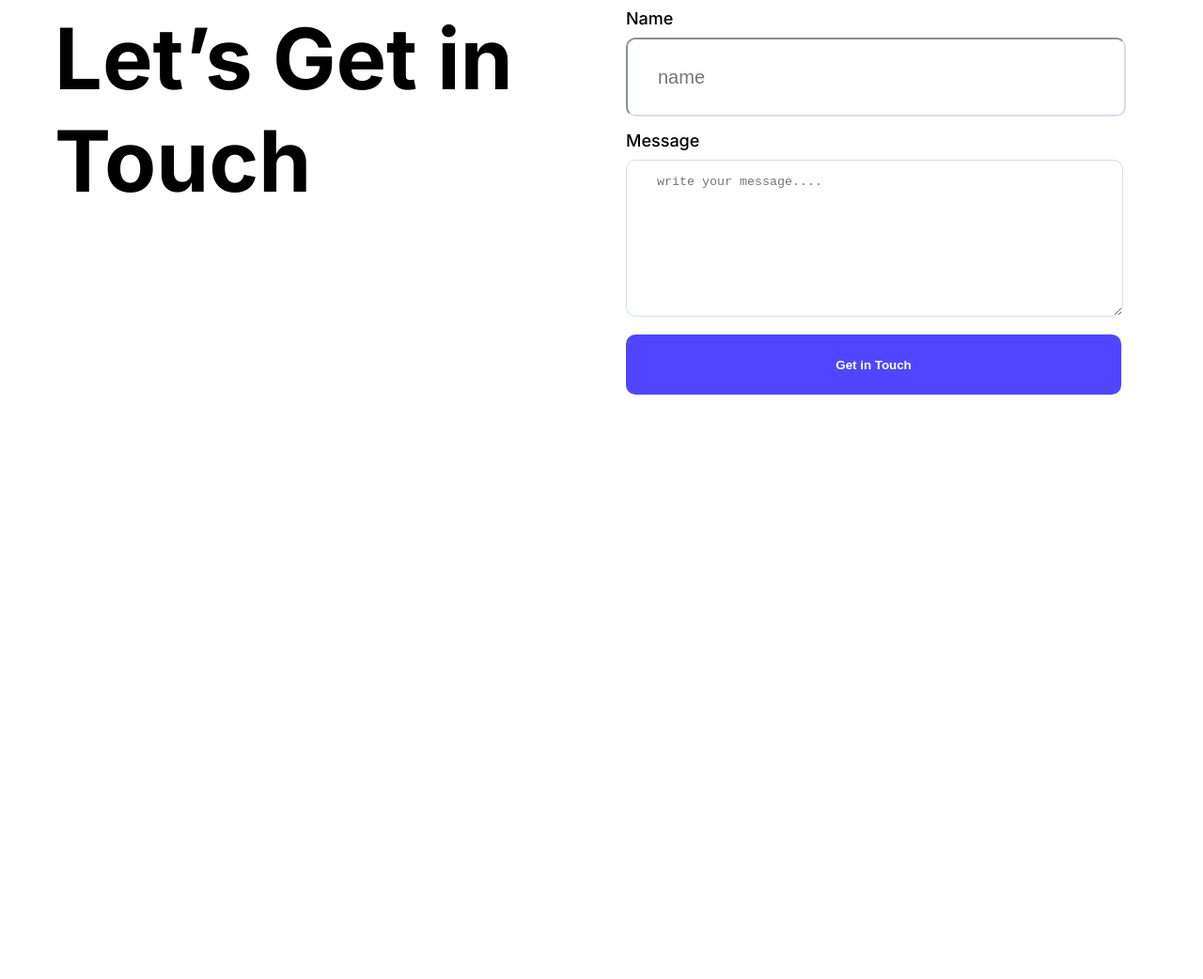
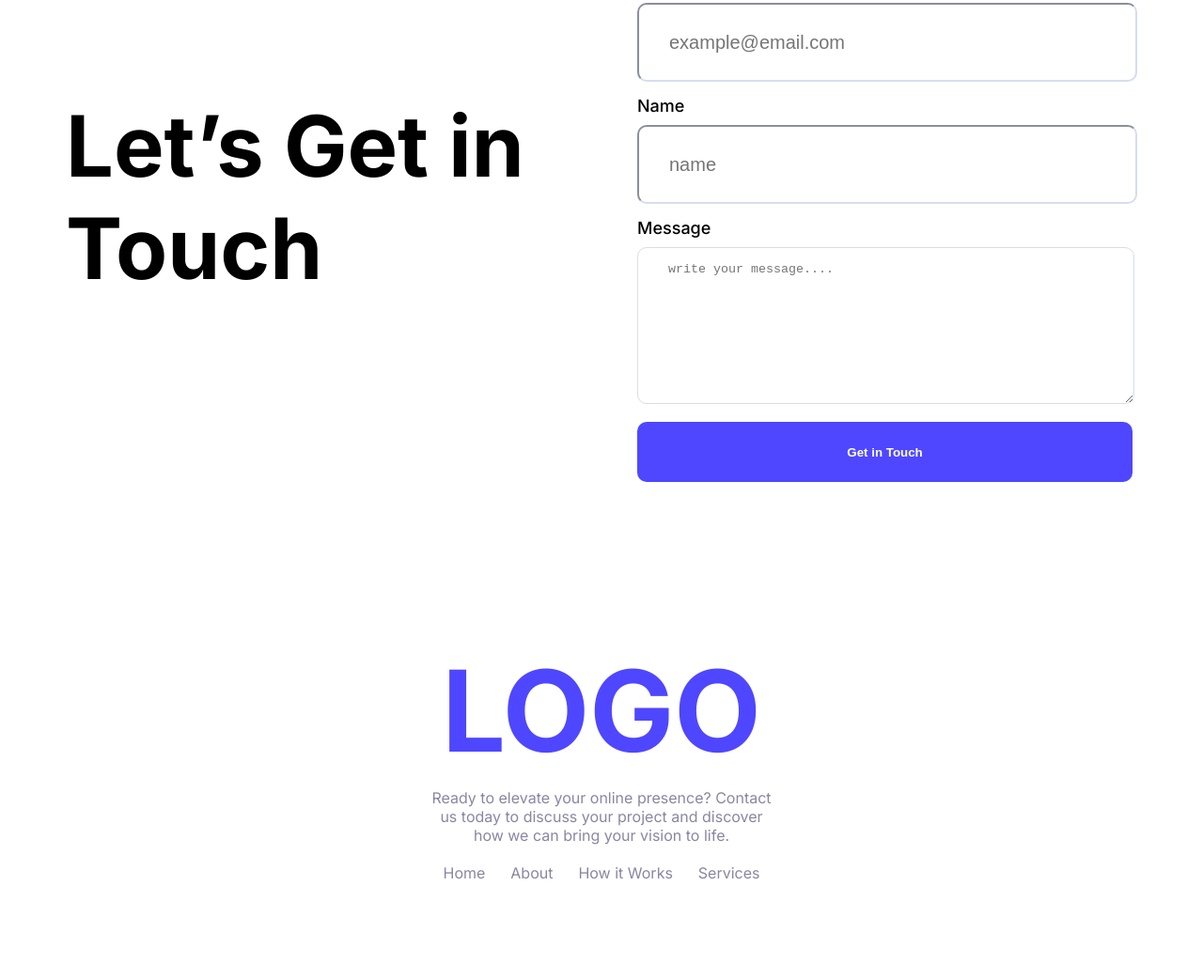
Before and after one commit to mahmudulhasan2025/assign-ment-one, a plain HTML site: page index.html in a window 1280 px wide. Shown: the part 3325-4367 px from the top of the page at 94% size. Before the commit the page ends 3824 px from the top, so only its background shows below. Drawn offline with Linux system fonts and the light colour scheme.

Commit message:
footer and support part

```diff
--- a/index.html
+++ b/index.html
@@ -56,7 +56,7 @@
          <section class="rating">
          <h3 class="section-title raleway-normal">What our users say</h3>
          <div class="skills-container">
-            <!-- .skill*3>+h4.skill-title+p.skill-description  -->
+        <!-- .skill*3>+h4.skill-title+p.skill-description  -->
             <div class="skill">
                 <div class="img-star">
                 <img class="star" src="Assets/icon-star.png" alt="">
@@ -143,5 +143,27 @@
             </div>
         </div>
     </footer>
+    <footer class="footer-items">
+        <section class="about">
+            <h1 class="second-footer inter-normal">LOGO</h1>
+            <p class="footer-description">Ready to elevate your online presence? Contact us today
+                    to discuss your project and discover how we can bring your vision to life.
+            </p>
+            <div class="about-items footer-description">
+                <div class="about-item">
+                    <div class="item-name">Home</div>
+                </div>
+                <div class="about-item">
+                    <div class="item-name">About</div>
+                </div>
+                <div class="about-item">
+                    <div class="item-name">How it Works</div>
+                </div>
+                <div class="about-item">
+                    <div class="item-name">Services</div>
+                </div>
+            </div>
+        </section>
+    </footer>
 </body>
 </html>
--- a/styles/portfolio.css
+++ b/styles/portfolio.css
@@ -12,6 +12,7 @@
 }
 
 /* shared style */
+
 .text-primary{
     color: #4E47FF;
 }
@@ -20,6 +21,7 @@
 
 }
 /* background */
+
 .background{
     background-image: url(../Assets/Hero-bg.png);
     height: 698px;
@@ -27,6 +29,7 @@
 }
 
 /* Nav style */
+
 nav ul{
     display: flex;
     align-items: center;
@@ -44,10 +47,13 @@ nav ul li{
     list-style: none;
 
 }
+
 /* nav ul a{
     text-decoration: none;
 } */
+
  /* Button */
+
  .btn-primary{
     background-color: #4E47FF;
     font-weight: bold;
@@ -150,7 +156,7 @@ main{
     margin-right: 10px;
 }
 .text-clour{
-    color:#8987A1;
+    color:#8987A1
 }
 
 /* Rating desings */
@@ -207,6 +213,7 @@ main{
     background-color: rgba(242, 237, 237, 0.5);
     padding: 71px  150px;
     text-align: center;
+    border-radius: 14px;
 }
 .secondary-banner-h1{
     font-weight: bold;
@@ -232,8 +239,9 @@ main{
 
 .secondary-bg{
     max-width: 1140px;
-    margin-left: 50px;
-    margin-right: 50px;
+    margin-top: 93px;
+    margin-left: auto;
+    margin-right: auto;
     display: flex;
 }
 .your-information h5{
@@ -259,7 +267,7 @@ footer input[type="text"]{
     margin-bottom: 15px;
     margin-top: 10px;
     border-color: #D6DDED;
-    background-color: #FFFFFF;
+    background-color:rgba(255, 255, 255, 0.5);
     border-radius: 10px;
 }
 .submit-but{
@@ -281,10 +289,50 @@ textarea{
     margin-bottom: 15px;
     margin-top: 10px;
     border-color: #D6DDED;
-    background-color: #FFFFFF;
+    background-color: rgba(255, 255, 255, 0.5);
 }
 label{
     color: #000000;
     font-size: 18px;
     font-weight: 500;
 }
+
+/* footer final part styles */
+
+.second-footer{
+    font-size: 120px;
+    font-weight:black 900;
+    color: #4E47FF;
+    margin: 0;
+}
+.footer-description{
+    font-weight: 400;
+    font-size: 16px;
+    color: #8987A1;
+    margin-top: 10px;
+}
+
+/* about    */
+
+.support-part{
+    background-color:rgb(54, 101, 142) ;
+    text-align: center;
+    border-top: 2px solid black;
+    margin: 0;
+}
+
+.about{
+    padding: 100px 450px;
+}
+
+.footer-items{
+    max-width: 1440px;
+    margin: 0 auto;
+    text-align: center;
+}
+.about-items{
+    display: flex;
+    justify-content: space-around;
+    margin-top: 20px;
+
+}
```
